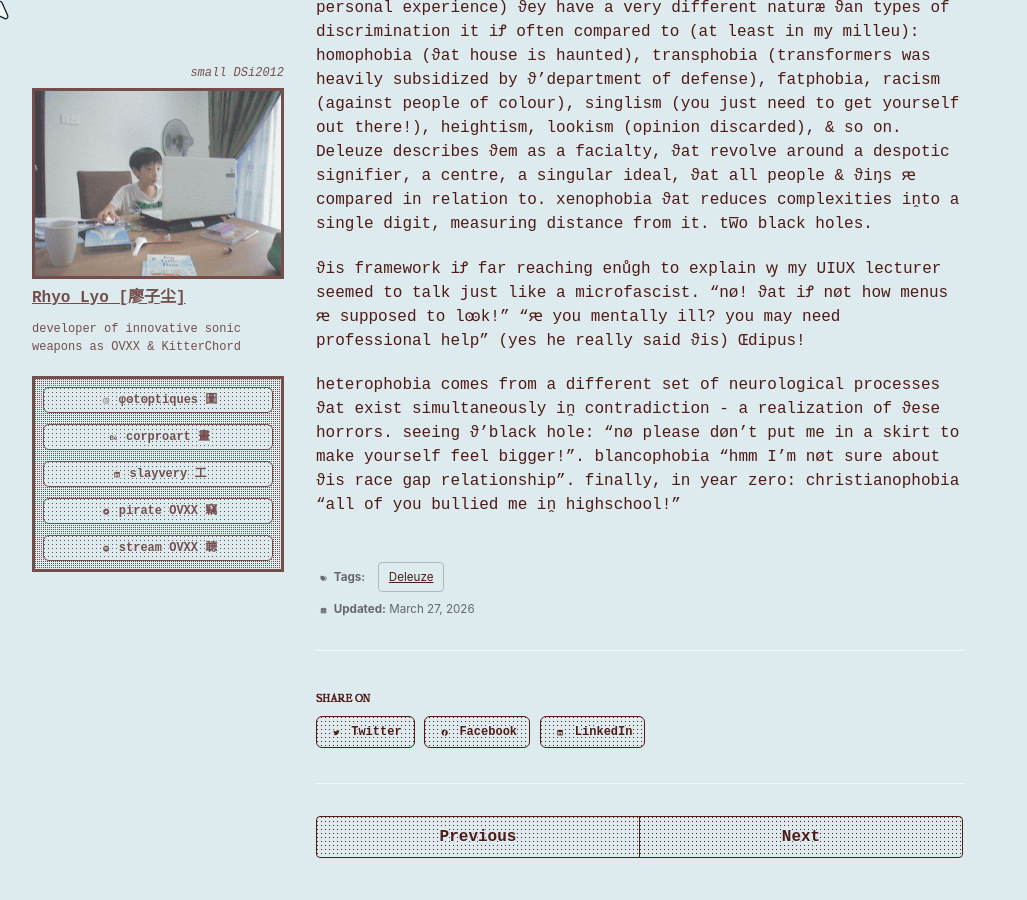
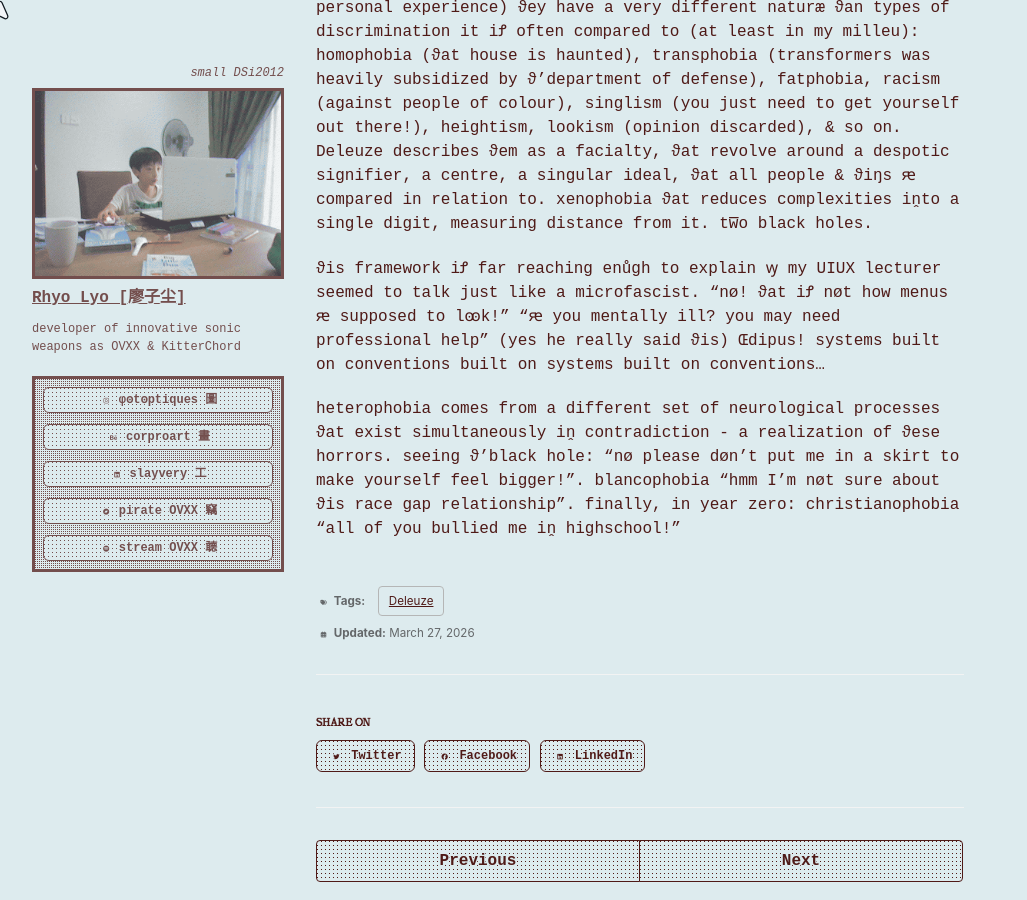
Before and after one commit to cryotato/cryotato.github.io, a Jekyll site: the page built from _posts/2026-03-27-faciatic.md, in a window 1280 px wide and 900 px high, scrolled down 313 px. Shown: the whole window, without its empty margins (0-1027 px from the left). Built offline with Jekyll 4.4.1, drawn with Linux system fonts in a browser that asks for light colours; cached includes are drawn as plain includes; some web fonts are replaced; comment, search, counter and statistics services are not loaded.

Commit message:
Update 2026-03-27-faciatic.md

```diff
--- a/_posts/2026-03-27-faciatic.md
+++ b/_posts/2026-03-27-faciatic.md
@@ -9,6 +9,6 @@
 
 while blancophobia & heterophobia seem to be very real (in my personal experience) ϑey have a very different naturæ ϑan types of discrimination it iꝬ often compared to (at least in my milleu): homophobia (ϑat house is haunted), transphobia (transformers was heavily subsidized by ϑ'department of defense), fatphobia, racism (against people of colour), singlism (you just need to get yourself out there!), heightism, lookism (opinion discarded), & so on. Deleuze describes ϑem as a facialty, ϑat revolve around a despotic signifier, a centre, a singular ideal, ϑat all people & ϑiŋs ԙ compared in relation to. xenophobia ϑat reduces complexities iṋto a single digit, measuring distance from it. tw̅̅o black holes.
 
-ϑis framework iꝬ far reaching enůgh to explain ꝡ my UIUX lecturer seemed to talk just like a microfascist. “nø! ϑat iꝬ nøt how menus ԙ supposed to lꙭk!” “ԙ you mentally ill? you may need professional help” (yes he really said ϑis) Œdipus!
+ϑis framework iꝬ far reaching enůgh to explain ꝡ my UIUX lecturer seemed to talk just like a microfascist. “nø! ϑat iꝬ nøt how menus ԙ supposed to lꙭk!” “ԙ you mentally ill? you may need professional help” (yes he really said ϑis) Œdipus! systems built on conventions built on systems built on conventions...
 
 heterophobia comes from a different set of neurological processes ϑat exist simultaneously iṋ contradiction - a realization of ϑese horrors. seeing ϑ'black hole: “nø please døn't put me in a skirt to make yourself feel bigger!”. blancophobia “hmm I'm nøt sure about ϑis race gap relationship”. finally, in year zero: christianophobia “all of you bullied me iṋ highschool!”
```
